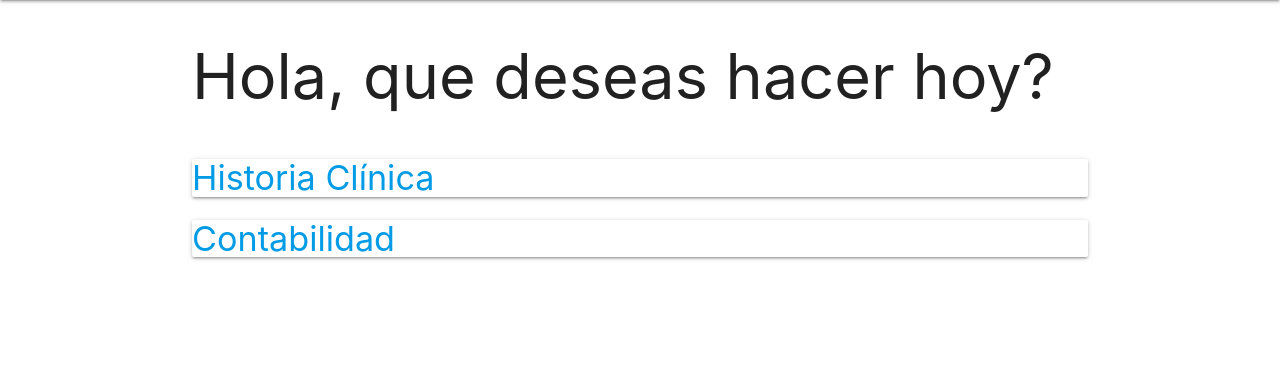
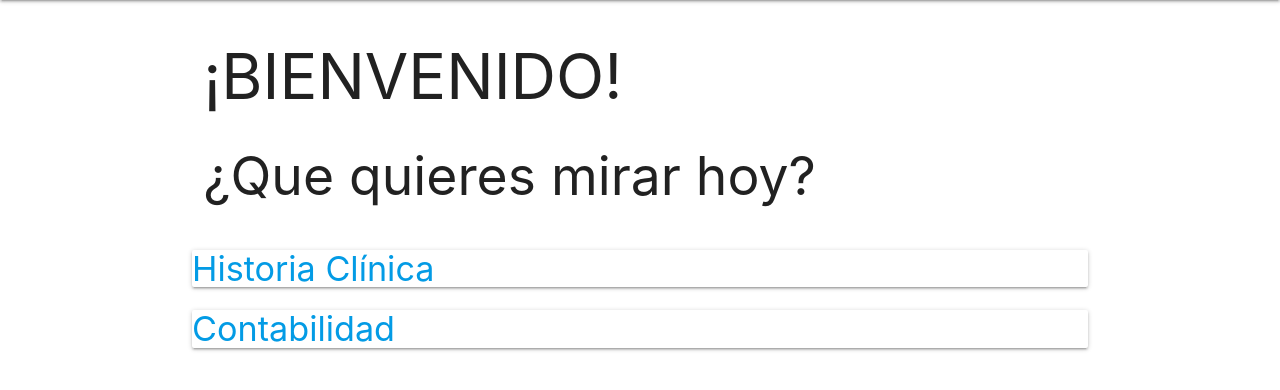
Before and after one commit to iJoseD/DatePlanner-App, a PHP site: page / in a window 1280 px wide. Shown: the part 64-454 px from the top of the page. Run offline with PHP 8.4, Linux system fonts and the light colour scheme.

Commit message:
Update dashboard.php

```diff
--- a/layouts/dashboard.php
+++ b/layouts/dashboard.php
@@ -1,8 +1,8 @@
 <div class="container">
-    <!-- Titulo -->
-    <div class="row mt-5">
-        <div class="col-12">
-            <h1>Hola, que deseas hacer hoy?</h1>
+    <div class="row">
+        <div class="col s12">
+            <h1>¡BIENVENIDO!</h1>
+            <h2>¿Que quieres mirar hoy?</h2>
         </div>
     </div>
 
```
